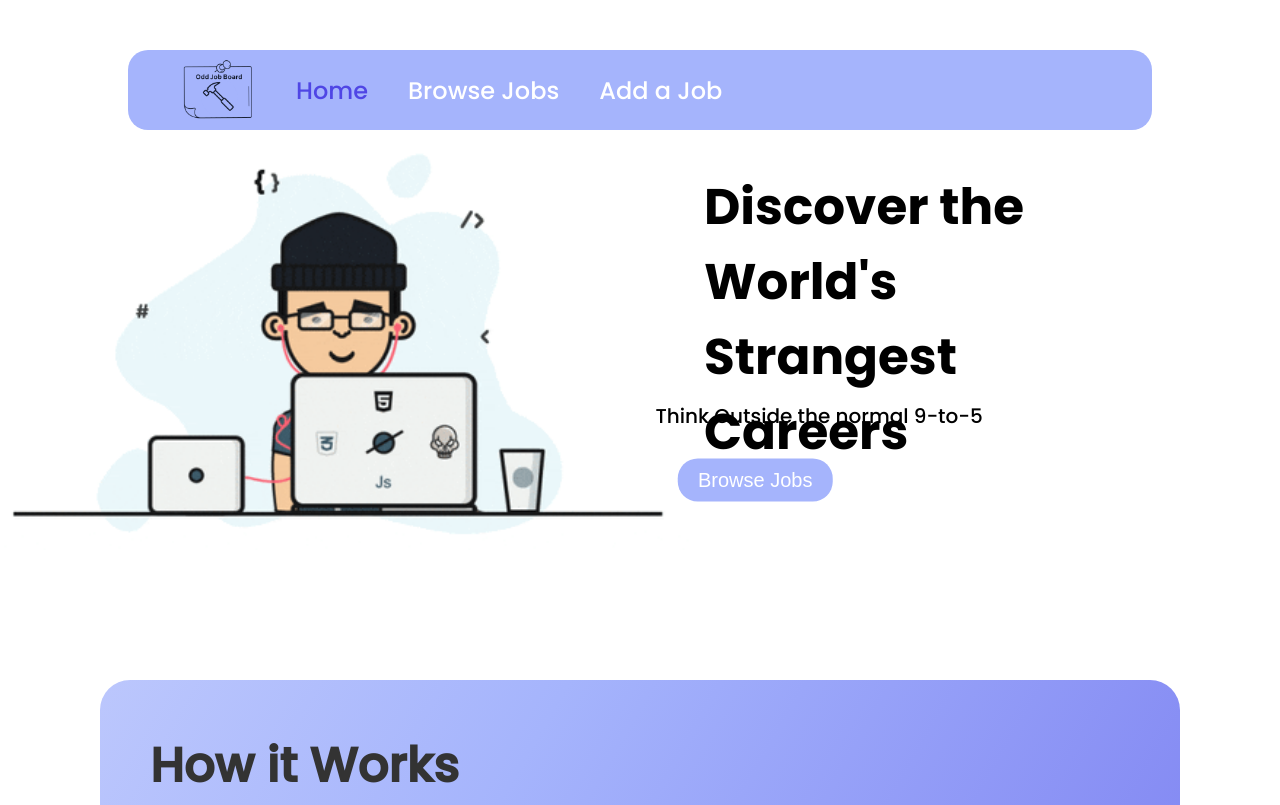
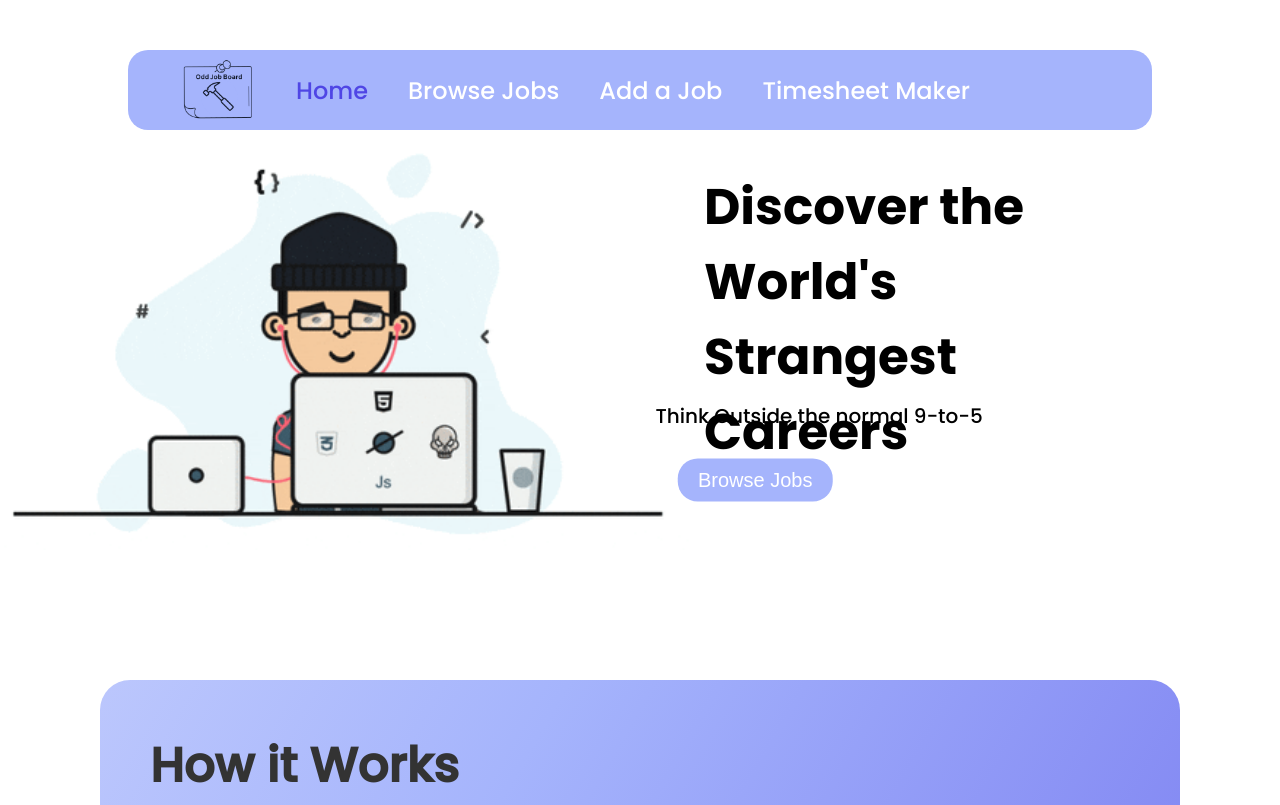
Before and after one commit to matspark1/n320-final-project, a website: page views/index.html in a window 1280 px wide. Shown: the top 805 px of the page. Drawn offline with Linux system fonts and the light colour scheme; no server answers.

Commit message:
clear cache

```diff
--- a/package.json
+++ b/package.json
@@ -13,6 +13,9 @@
   "description": "",
   "dependencies": {
     "express": "^5.1.0",
+    "jspdf": "^3.0.1",
+    "mime-types": "^3.0.1",
+    "pdf-lib": "^1.17.1",
     "sqlite3": "^5.1.7"
   },
   "devDependencies": {
--- a/server.js
+++ b/server.js
@@ -27,7 +27,6 @@ app.get(
 app.delete('/api/suggestions/remove/:id', (req, res) => {
   const suggestionId = req.params.id;
 
-  // Find and remove the suggestion with the given ID
   const index = suggestions.findIndex(suggestion => suggestion.id === suggestionId);
   if (index !== -1) {
     suggestions.splice(index, 1);
--- a/views/index.html
+++ b/views/index.html
@@ -15,6 +15,7 @@
         <li><a style="color: #4f46e5" href="./">Home</a></li>
         <li><a href="./about/">Browse Jobs</a></li>
         <li><a href="./about/">Add a Job</a></li>
+        <li><a href="./">Timesheet Maker</a></li>
       </ul>
     </nav>
 
```
Also changed, not shown: api/suggestions.js (line endings or trailing spaces), views/js/home.js (line endings or trailing spaces), 1 other file.
